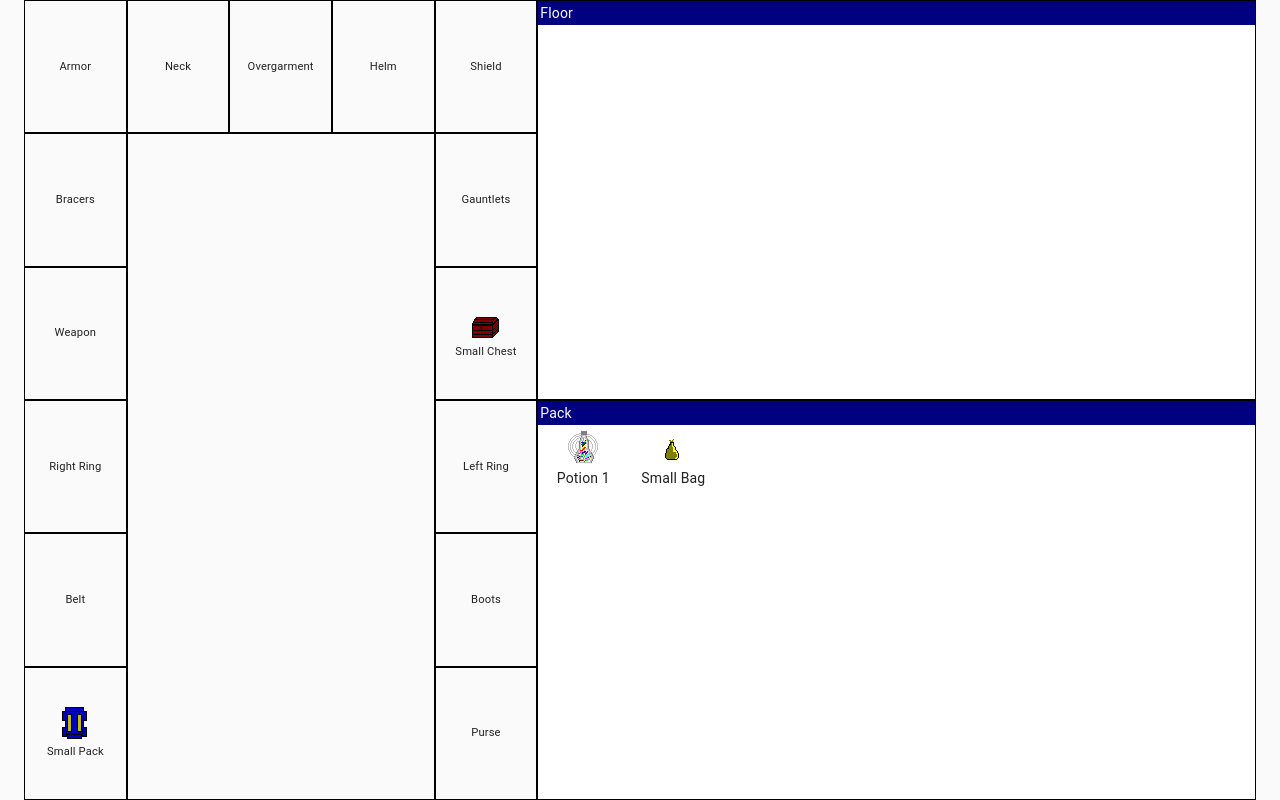
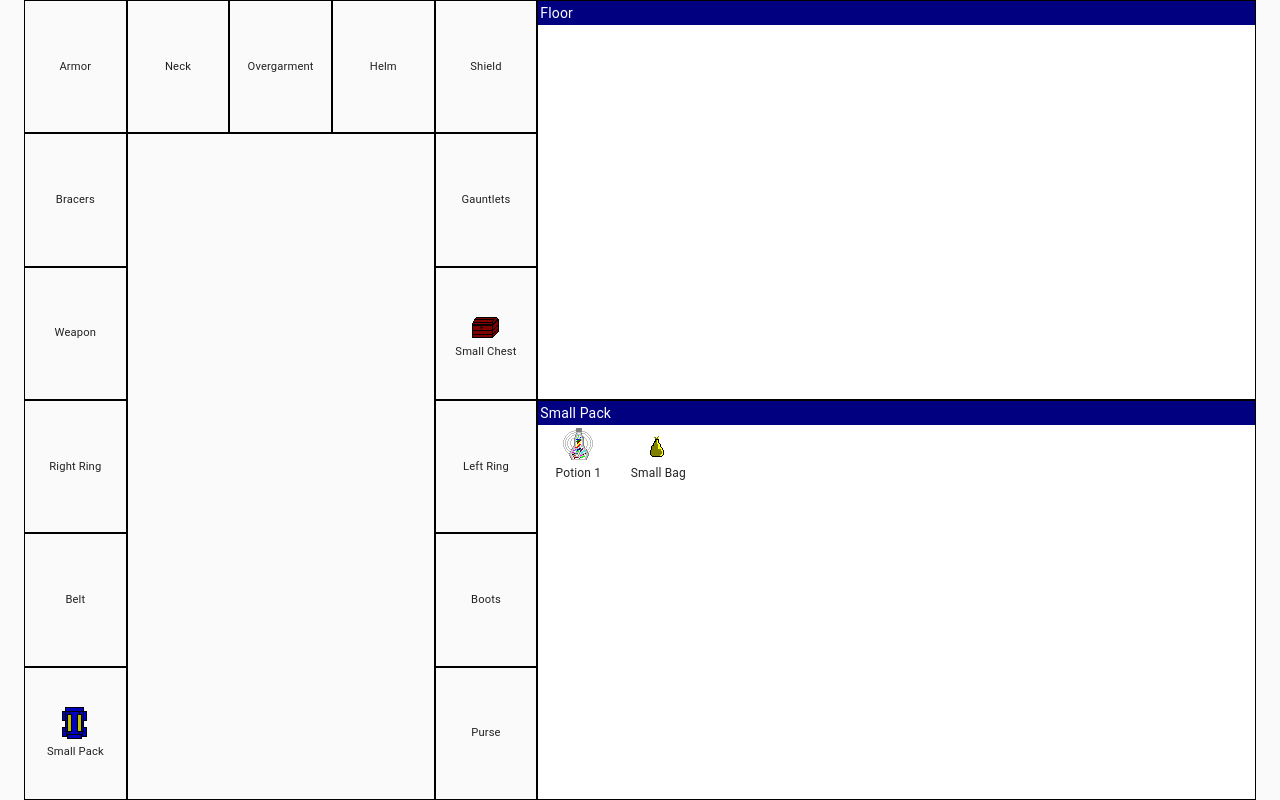
Before and after one commit to pbrn46/cotw-ts, a React (Create React App) app in the folder client/: page /inventory in a window 1280 px wide. Built offline with nearby package versions, Linux system fonts and the light colour scheme.

Commit message:
ContainerWindow formatting updated

```diff
--- a/client/src/components/ContainerWindow/ContainerWindow.css
+++ b/client/src/components/ContainerWindow/ContainerWindow.css
@@ -20,11 +20,12 @@ div.ContainerWindow-Items {
 }
 
 div.ContainerWindow-Item {
-  padding: 5px;
+  padding: 2px;
   display: inline-block;
-  width: 90px;
-  height: 90px;
+  width: 80px;
+  height: 80px;
   text-align: center;
+  font-size: 12px;
   border: 1px solid #fff;
 }
 
@@ -33,5 +34,5 @@ div.ContainerWindow-Item:hover {
 }
 
 div.ContainerWindow-Item.selected {
-  border: 1px dashed #800000;
+  border: 1px dashed #ff0000;
 }
--- a/client/src/components/ContainerWindow/ContainerWindow.tsx
+++ b/client/src/components/ContainerWindow/ContainerWindow.tsx
@@ -4,18 +4,19 @@ import ContainerWindowItem from './ContainerWindowItem'
 import { useInventoryDragDropHandlers } from '../../lib/inventoryDragDrop'
 
 
-type ContainerWindowProps = {
-  label: string
+type ContainerFloorWindowProps = {
   items: InventoryItem[]
   isFloor: true
-  container?: never
-} | {
-  label: string
+  container?: undefined
+}
+type ContainerPackWindowProps = {
   items: InventoryItem[]
   isFloor?: false
   container: InventoryItem
 }
-export default function ContainerWindow({ label, items, container, isFloor = false }: ContainerWindowProps) {
+
+type ContainerWindowProps = ContainerFloorWindowProps | ContainerPackWindowProps
+export default function ContainerWindow({ items, container, isFloor = false }: ContainerWindowProps) {
   const [selectedItemListKey, setSelectedItemListKey] = useState<string | null>(null)
   const handleItemClick = useCallback((item: InventoryItem) => {
     setSelectedItemListKey(item.itemListKey)
@@ -23,6 +24,8 @@ export default function ContainerWindow({ label, items, container, isFloor = fal
 
   const { dragStartHandler, dragOverHandler, dropHandler } =
     useInventoryDragDropHandlers(isFloor ? "floor" : "container", container?.itemListKey)
+
+  const label = isFloor ? "Floor" : container?.label ?? ""
 
   return <div className="ContainerWindow">
     <div className="ContainerWindow-Title">{label}</div>
--- a/client/src/components/InventoryContainers/InventoryContainers.tsx
+++ b/client/src/components/InventoryContainers/InventoryContainers.tsx
@@ -15,11 +15,11 @@ export default function InventoryBags() {
   const floorItems = floorItemTiles.map(itemTile => itemTile.itemData)
   return <div className="InventoryBags-Wrapper">
     <div className="InventoryBags-Child">
-      <ContainerWindow label={"Floor"} items={floorItems} isFloor />
+      <ContainerWindow items={floorItems} isFloor />
     </div>
     {pack && pack.contents && (
       <div className="InventoryBags-Child">
-        <ContainerWindow label={"Pack"} container={pack} items={pack.contents} />
+        <ContainerWindow container={pack} items={pack.contents} />
       </div>
     )}
   </div>
```
